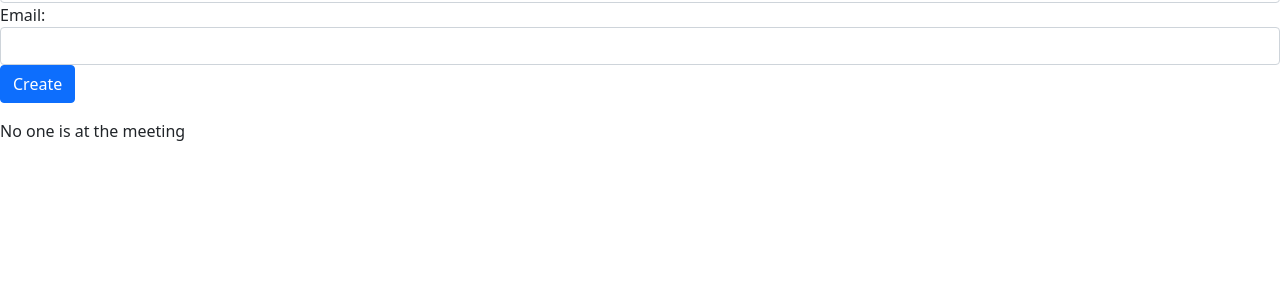
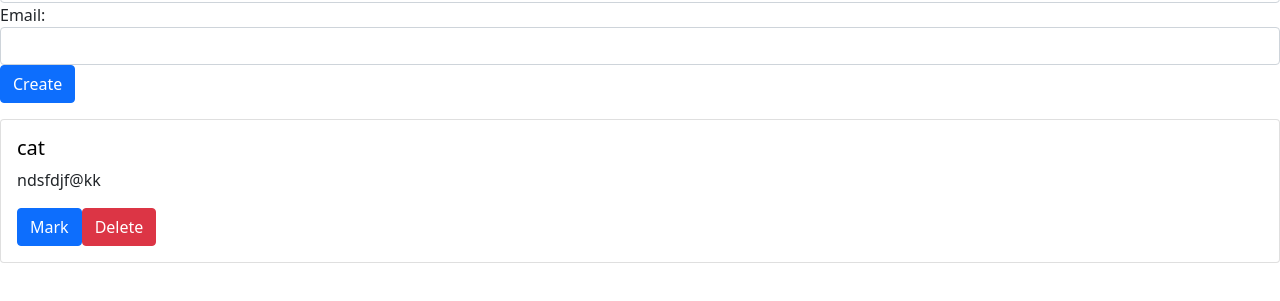
Before and after one commit to UniversalDeveloper/Registration_list_of_meeting, a website: page client/index.html in a window 1280 px wide. Shown: the part 131-432 px from the top of the page. Drawn offline with nearby package versions, Linux system fonts and the light colour scheme.

Commit message:
created a contact mark in red in the list of participants from the meeting; create a block of the button 'Mark' after tagging a person

```diff
--- a/client/frontend.js
+++ b/client/frontend.js
@@ -9,7 +9,9 @@ return{
     name: '',
     value: ''
   },
-  contacts: []
+  contacts: [
+    {id:1, name:'cat', value:'ndsfdjf@kk',marked: false}
+  ]
 }
   },
   methods:{
@@ -18,7 +20,13 @@ return{
      this.contacts.push({...contact, id: Date.now()})
     this.form.name= this.form.value=''
 
-    }
+    },
+    markContact(id){
+const contact = this.contacts.find(c=>c.id===id)
+contact.marked= true;
+    },
+    removeContact(id){}
+
   }
 }).mount('#app')
 
--- a/client/index.html
+++ b/client/index.html
@@ -8,7 +8,7 @@
     <title>Registration list </title>
 
 <style>
-    [v-cloak]{display:none;}
+    [v-cloak]{display:nonenpm;}
 </style>
 
 </head>
@@ -33,10 +33,11 @@
 <div v-if="contacts.length">
 <div class="card mb-3" v-for ="contact in contacts">
     <div class="card-body">
-        <h5 class="card-title">{{contact.name}}</h5>
+        <h5 class="card-title":style="{color: contact.marked ? 'red':'black'}">{{contact.name}}</h5>
+
         <p class="card-text">{{contact.value}}</p>
-        <button class="btn btn-primary">Cancel</button>
-        <button class="btn btn-danger">Delete</button>
+        <button class="btn btn-primary" @click="markContact(contact.id)" :disabled="contact.marked">Mark</button>
+        <button class="btn btn-danger" @click="removeContact(contact.id)">Delete</button>
     </div>
     </div>
 </div>
```
